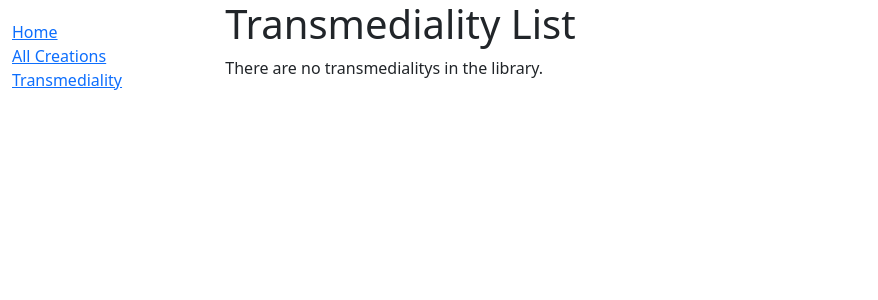
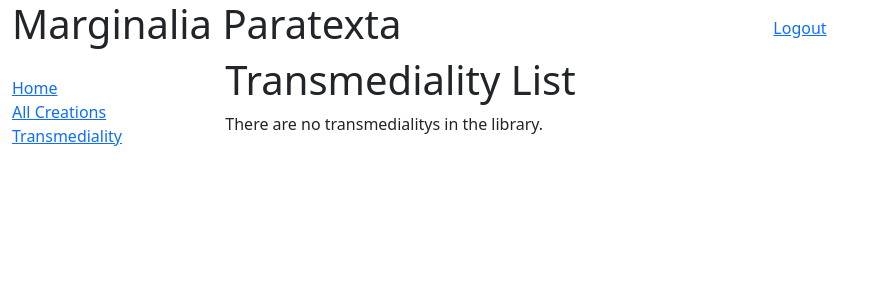
Before and after one commit to Extremoduro12345/marginalia, a Django app: page /catalog/transmediality/ in a window 1280 px wide. Shown: the top 300 px of the page, without its empty margins (0-878 px from the left). Run offline with Django 3.2, Linux system fonts and the light colour scheme; the visitor is signed in with stand-in values (Sample User, id 1); data that the repository does not hold is empty; parts of the project's set-up code (start-up, migrations or seed data) failed here and were passed over.

Commit message:
Update base.html

```diff
--- a/marginalia_paratexta/catalog/templates/base.html
+++ b/marginalia_paratexta/catalog/templates/base.html
@@ -2,7 +2,7 @@
 <html lang="en">
   <head>
     {% block title %}
-      <title>Local Library</title>
+      <title>Marginalia Paratexta</title>
     {% endblock %}
     <meta charset="utf-8" />
     <meta name="viewport" content="width=device-width, initial-scale=1" />
@@ -18,6 +18,21 @@
   <body>
     <div class="container-fluid">
       <div class="row">
+        <header>
+          <div class="row">
+            <div class="col-sm-5">
+              <h1>Marginalia Paratexta</h1>
+            </div>
+            <div class="col-sm-5 user-buttons">
+              {% if user.is_authenticated %}
+                  <a href="{% url 'logout' %}">Logout</a>
+              {% else %}
+                  <a href="{% url 'login' %}">Login</a>
+                  <a href="{% url 'signup' %}">Sign Up</a>
+              {% endif %}
+            </div>
+        </div>
+        </header>
         <div class="col-sm-2">
           {% block sidebar %}
             <ul class="sidebar-nav">
```
